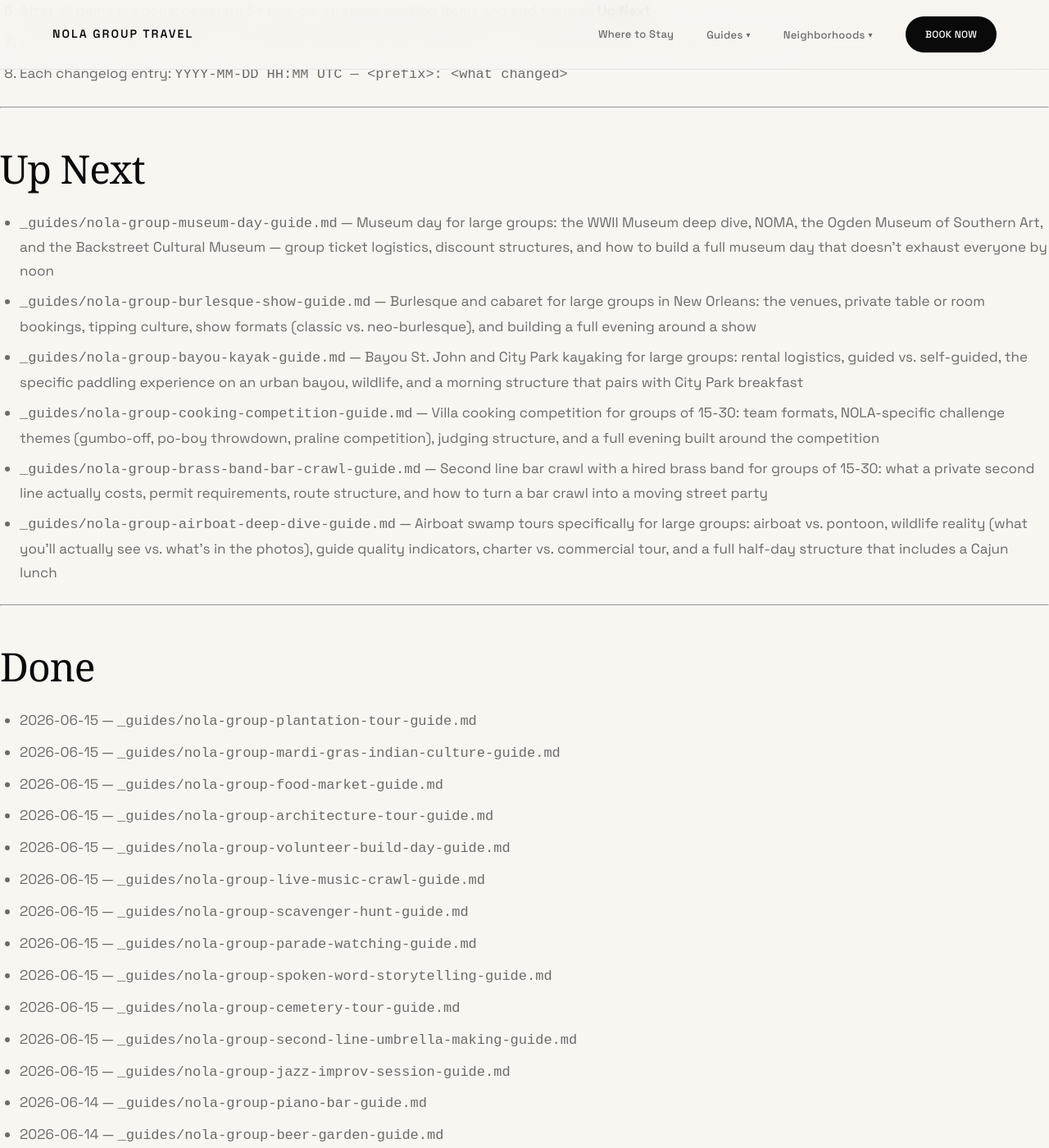
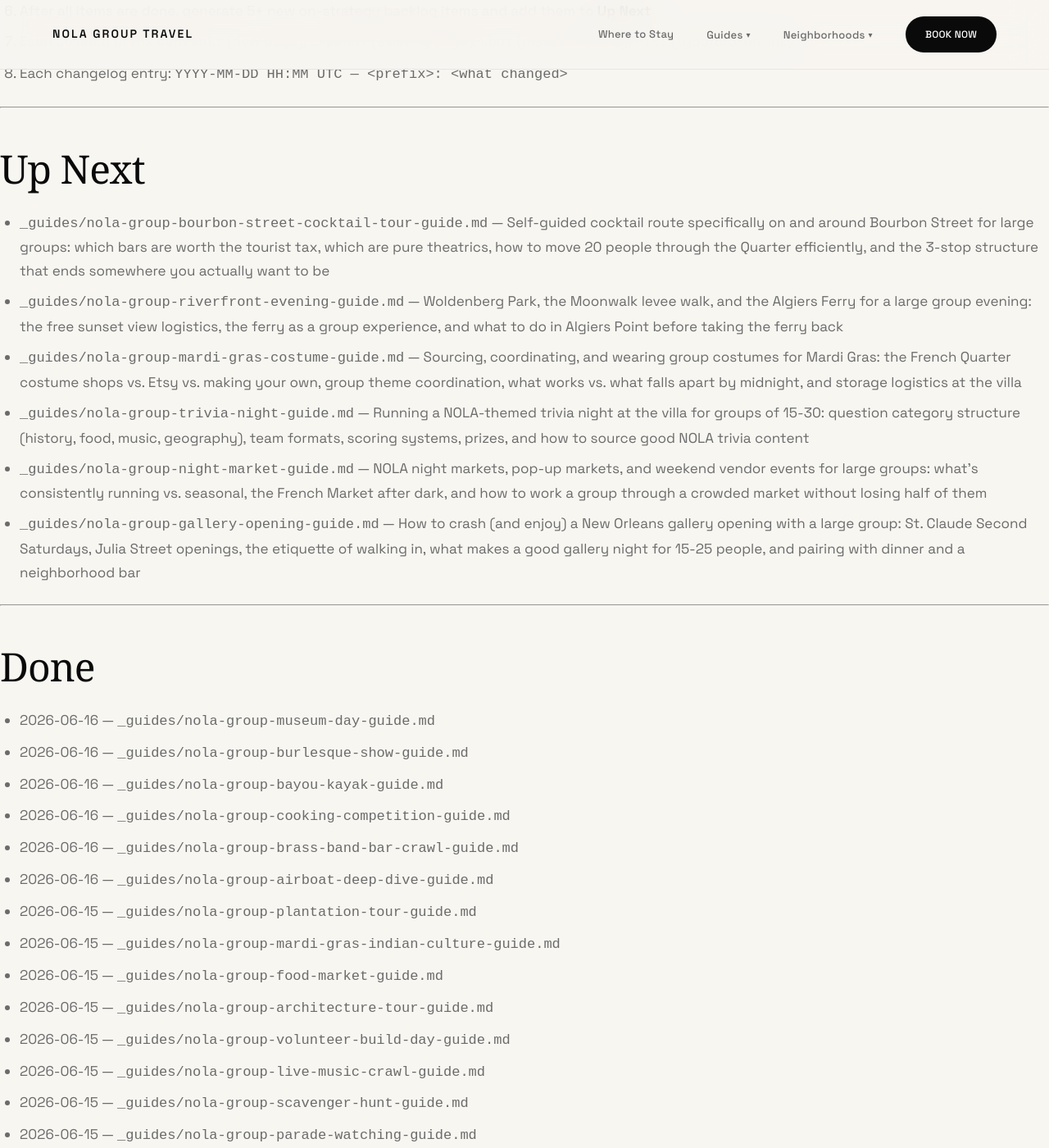
Before and after one commit to sjworth-dev/nola-group-travel, a Jekyll site: the page built from ROADMAP.md, in a window 1280 px wide and 1400 px high, scrolled down 3609 px. Shown: the whole window at 82% size. Built offline with Jekyll 4.4.1, drawn with Linux system fonts in a browser that asks for light colours; some web fonts are replaced; our own code applies the rules of GitHub Pages for plain Markdown files.

Commit message:
seo: update ROADMAP — move 6 completed guides to Done, add 6 new Up Next items, update changelog

```diff
--- a/ROADMAP.md
+++ b/ROADMAP.md
@@ -99,17 +99,23 @@ New guides go in `_guides/<slug>.md`. New neighborhood pages go in `_neighborhoo
 
 ## Up Next
 
-- `_guides/nola-group-museum-day-guide.md` — Museum day for large groups: the WWII Museum deep dive, NOMA, the Ogden Museum of Southern Art, and the Backstreet Cultural Museum — group ticket logistics, discount structures, and how to build a full museum day that doesn't exhaust everyone by noon
-- `_guides/nola-group-burlesque-show-guide.md` — Burlesque and cabaret for large groups in New Orleans: the venues, private table or room bookings, tipping culture, show formats (classic vs. neo-burlesque), and building a full evening around a show
-- `_guides/nola-group-bayou-kayak-guide.md` — Bayou St. John and City Park kayaking for large groups: rental logistics, guided vs. self-guided, the specific paddling experience on an urban bayou, wildlife, and a morning structure that pairs with City Park breakfast
-- `_guides/nola-group-cooking-competition-guide.md` — Villa cooking competition for groups of 15-30: team formats, NOLA-specific challenge themes (gumbo-off, po-boy throwdown, praline competition), judging structure, and a full evening built around the competition
-- `_guides/nola-group-brass-band-bar-crawl-guide.md` — Second line bar crawl with a hired brass band for groups of 15-30: what a private second line actually costs, permit requirements, route structure, and how to turn a bar crawl into a moving street party
-- `_guides/nola-group-airboat-deep-dive-guide.md` — Airboat swamp tours specifically for large groups: airboat vs. pontoon, wildlife reality (what you'll actually see vs. what's in the photos), guide quality indicators, charter vs. commercial tour, and a full half-day structure that includes a Cajun lunch
+- `_guides/nola-group-bourbon-street-cocktail-tour-guide.md` — Self-guided cocktail route specifically on and around Bourbon Street for large groups: which bars are worth the tourist tax, which are pure theatrics, how to move 20 people through the Quarter efficiently, and the 3-stop structure that ends somewhere you actually want to be
+- `_guides/nola-group-riverfront-evening-guide.md` — Woldenberg Park, the Moonwalk levee walk, and the Algiers Ferry for a large group evening: the free sunset view logistics, the ferry as a group experience, and what to do in Algiers Point before taking the ferry back
+- `_guides/nola-group-mardi-gras-costume-guide.md` — Sourcing, coordinating, and wearing group costumes for Mardi Gras: the French Quarter costume shops vs. Etsy vs. making your own, group theme coordination, what works vs. what falls apart by midnight, and storage logistics at the villa
+- `_guides/nola-group-trivia-night-guide.md` — Running a NOLA-themed trivia night at the villa for groups of 15-30: question category structure (history, food, music, geography), team formats, scoring systems, prizes, and how to source good NOLA trivia content
+- `_guides/nola-group-night-market-guide.md` — NOLA night markets, pop-up markets, and weekend vendor events for large groups: what's consistently running vs. seasonal, the French Market after dark, and how to work a group through a crowded market without losing half of them
+- `_guides/nola-group-gallery-opening-guide.md` — How to crash (and enjoy) a New Orleans gallery opening with a large group: St. Claude Second Saturdays, Julia Street openings, the etiquette of walking in, what makes a good gallery night for 15-25 people, and pairing with dinner and a neighborhood bar
 
 ---
 
 ## Done
 
+- 2026-06-16 — `_guides/nola-group-museum-day-guide.md`
+- 2026-06-16 — `_guides/nola-group-burlesque-show-guide.md`
+- 2026-06-16 — `_guides/nola-group-bayou-kayak-guide.md`
+- 2026-06-16 — `_guides/nola-group-cooking-competition-guide.md`
+- 2026-06-16 — `_guides/nola-group-brass-band-bar-crawl-guide.md`
+- 2026-06-16 — `_guides/nola-group-airboat-deep-dive-guide.md`
 - 2026-06-15 — `_guides/nola-group-plantation-tour-guide.md`
 - 2026-06-15 — `_guides/nola-group-mardi-gras-indian-culture-guide.md`
 - 2026-06-15 — `_guides/nola-group-food-market-guide.md`
@@ -463,6 +469,12 @@ New guides go in `_guides/<slug>.md`. New neighborhood pages go in `_neighborhoo
 2026-06-14 12:15 UTC — content: add _guides/nola-group-axe-throwing-guide.md — axe throwing, rage rooms, and competitive activity guide for groups of 10-30 with tournament formats and evening structure
 2026-06-14 12:30 UTC — content: add _guides/nola-group-riverboat-casino-cruise-guide.md — riverboat vs. land casino decision, villa poker tournament setup, and waterfront gambling evening structure for groups of 10-30
 2026-06-14 12:45 UTC — content: add _guides/nola-group-beer-garden-guide.md — beer gardens, outdoor bar courtyards, and open-air drinking venues for groups of 20+ with neighborhood guide and seasonal reality
+2026-06-16 10:00 UTC — content: add _guides/nola-group-museum-day-guide.md — WWII Museum, NOMA, Ogden, Backstreet Cultural Museum group logistics and full-day structure for groups of 10-30
+2026-06-16 10:20 UTC — content: add _guides/nola-group-burlesque-show-guide.md — burlesque and cabaret venue guide, tipping culture, show formats, and full evening structure for groups of 10-30
+2026-06-16 10:40 UTC — content: add _guides/nola-group-bayou-kayak-guide.md — Bayou St. John kayaking for large groups: rental logistics, guided vs. self-guided, wildlife, City Park morning structure
+2026-06-16 11:00 UTC — content: add _guides/nola-group-cooking-competition-guide.md — villa cooking competition formats, NOLA challenge themes (gumbo-off, po-boy throwdown, pralines), judging structure, full evening plan for groups of 15-30
+2026-06-16 11:20 UTC — content: add _guides/nola-group-brass-band-bar-crawl-guide.md — private second line bar crawl with hired brass band: costs, permits, route structure, cultural context for groups of 15-30
+2026-06-16 11:40 UTC — content: add _guides/nola-group-airboat-deep-dive-guide.md — airboat vs. pontoon comparison, wildlife reality, guide quality indicators, charter logistics, full Cajun half-day structure for groups of 10-30
 2026-06-15 13:00 UTC — content: add _guides/nola-group-plantation-tour-guide.md — Whitney Plantation, ethical heritage vs. romanticized antebellum framing, River Road options, and full-day structure for groups of 10-30
 2026-06-15 13:20 UTC — content: add _guides/nola-group-mardi-gras-indian-culture-guide.md — what Mardi Gras Indians are, respectful encounter etiquette, Super Sunday logistics, Backstreet Museum, and year-round resources for groups
 2026-06-15 13:40 UTC — content: add _guides/nola-group-food-market-guide.md — French Market, Crescent City Farmers Market, and St. Roch Market for large groups with villa supply run strategy and morning structure
```
